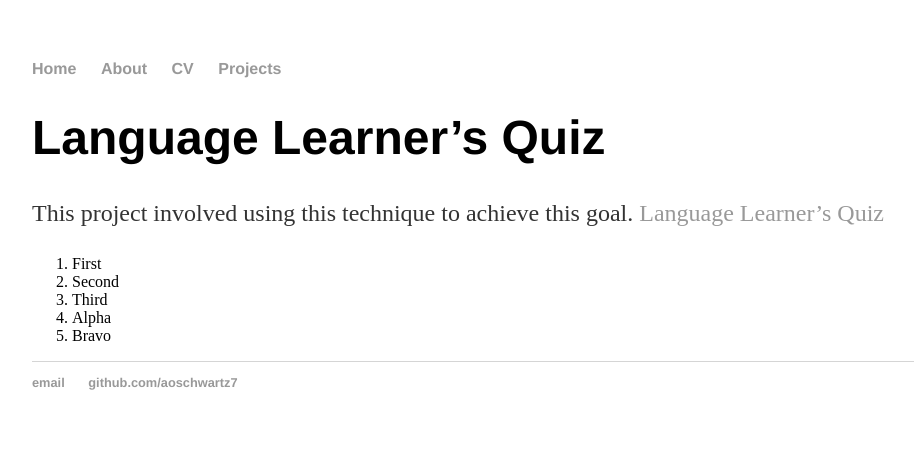
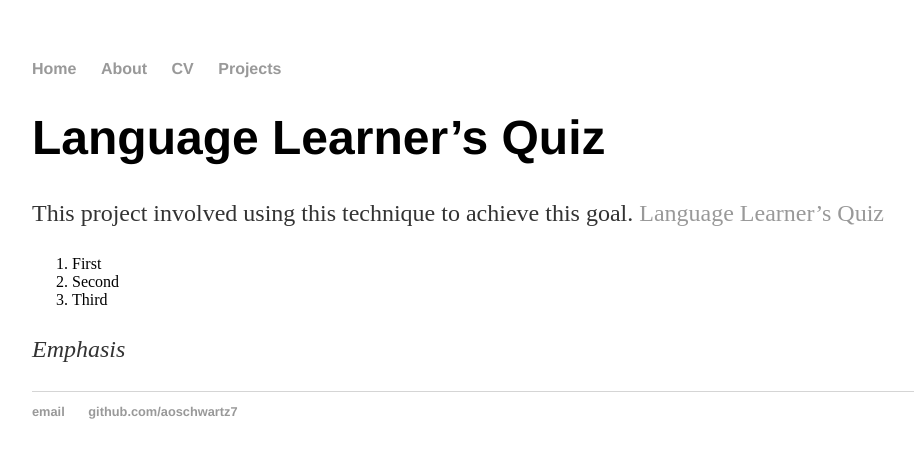
Before and after one commit to aoschwartz7/aoschwartz7.github.io, a Jekyll site: the page built from site/projects.md, in a window 1280 px wide. Shown: the top 458 px of the page, without its empty margins (160-1074 px from the left). Built offline with Jekyll 4.4.1, drawn with Linux system fonts in a browser that asks for light colours; our own code applies the rules of GitHub Pages for plain Markdown files.

Commit message:
testing markdown in site/projects.md

```diff
--- a/site/projects.md
+++ b/site/projects.md
@@ -5,5 +5,5 @@ This project involved using this technique to achieve this goal.
 1. First
 2. Second
 3. Third
-  1. Alpha
-  2. Bravo
+
+*Emphasis*
```
